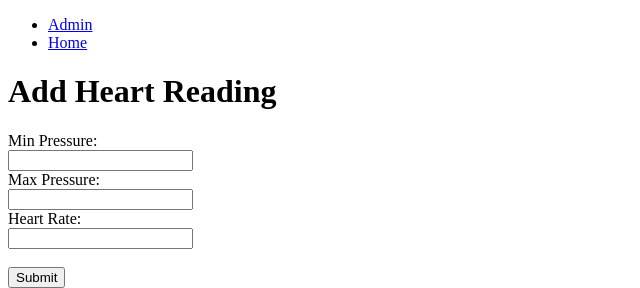
After one commit to Allegromare/heart, a Django app: page /add/ in a window 1280 px wide. The commit adds this page. Shown: the top 288 px of the page, without its empty margins (0-640 px from the left). Run offline with Django 5.2, Linux system fonts and the light colour scheme; parts of the project's set-up code (start-up, migrations or seed data) failed here and were passed over.

Commit message:
feat: Add add reading functionality

```diff
--- /dev/null
+++ b/heart_app/templates/heart_app/add_reading.html
@@ -0,0 +1,15 @@
+{% extends 'base.html' %}
+
+{% block content %}
+    <h1>Add Heart Reading</h1>
+    <form method="post">
+        {% csrf_token %}
+        <label for="min_pressure">Min Pressure:</label><br>
+        <input type="number" id="min_pressure" name="min_pressure"><br>
+        <label for="max_pressure">Max Pressure:</label><br>
+        <input type="number" id="max_pressure" name="max_pressure"><br>
+        <label for="heart_rate">Heart Rate:</label><br>
+        <input type="number" id="heart_rate" name="heart_rate"><br><br>
+        <input type="submit" value="Submit">
+    </form>
+{% endblock %}
--- a/heart_app/templates/heart_app/homepage.html
+++ b/heart_app/templates/heart_app/homepage.html
@@ -17,4 +17,5 @@
             <li>No heart readings available.</li>
         {% endfor %}
     </ul>
+    <a href="{% url 'add_reading' %}">Add Reading</a>
 {% endblock %}
--- a/heart_app/urls.py
+++ b/heart_app/urls.py
@@ -5,3 +5,9 @@ urlpatterns = [
     path('', views.homepage, name='homepage'),
     path('/about', views.about, name='about'),
 ]
+from django.urls import path
+from . import views
+
+urlpatterns = [
+    path('add/', views.add_reading, name='add_reading'),
+]
--- a/heart_app/views.py
+++ b/heart_app/views.py
@@ -1,4 +1,4 @@
-from django.shortcuts import render
+from django.shortcuts import render, redirect
 from .models import HeartReading
 
 def homepage(request):
@@ -7,3 +7,12 @@ def homepage(request):
 
 def about(request):
     return render(request, 'heart_app/about.html')
+
+def add_reading(request):
+    if request.method == 'POST':
+        min_pressure = request.POST.get('min_pressure')
+        max_pressure = request.POST.get('max_pressure')
+        heart_rate = request.POST.get('heart_rate')
+        HeartReading.objects.create(min_pressure=min_pressure, max_pressure=max_pressure, heart_rate=heart_rate)
+        return redirect('homepage')
+    return render(request, 'heart_app/add_reading.html')
--- a/project/urls.py
+++ b/project/urls.py
@@ -3,7 +3,10 @@ from django.urls import path
 from django.urls import include
 # from heart_app import views  # Importare view per la pagina homepage
 
+from django.contrib import admin
+from django.urls import path, include
+
 urlpatterns = [
     path('admin/', admin.site.urls),
-    path('', include('heart_app.urls')),  # Includere le URL dell'app
+    path('', include('heart_app.urls')),
 ]
```
